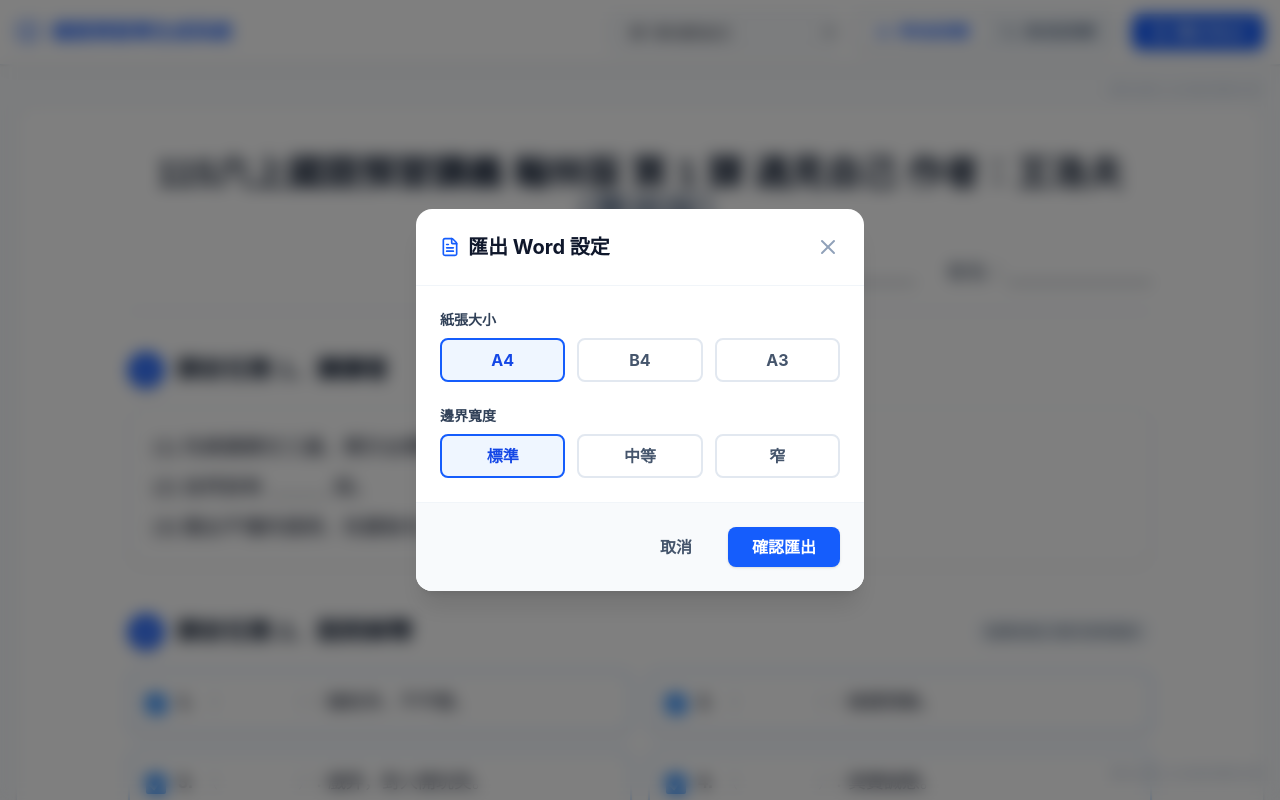
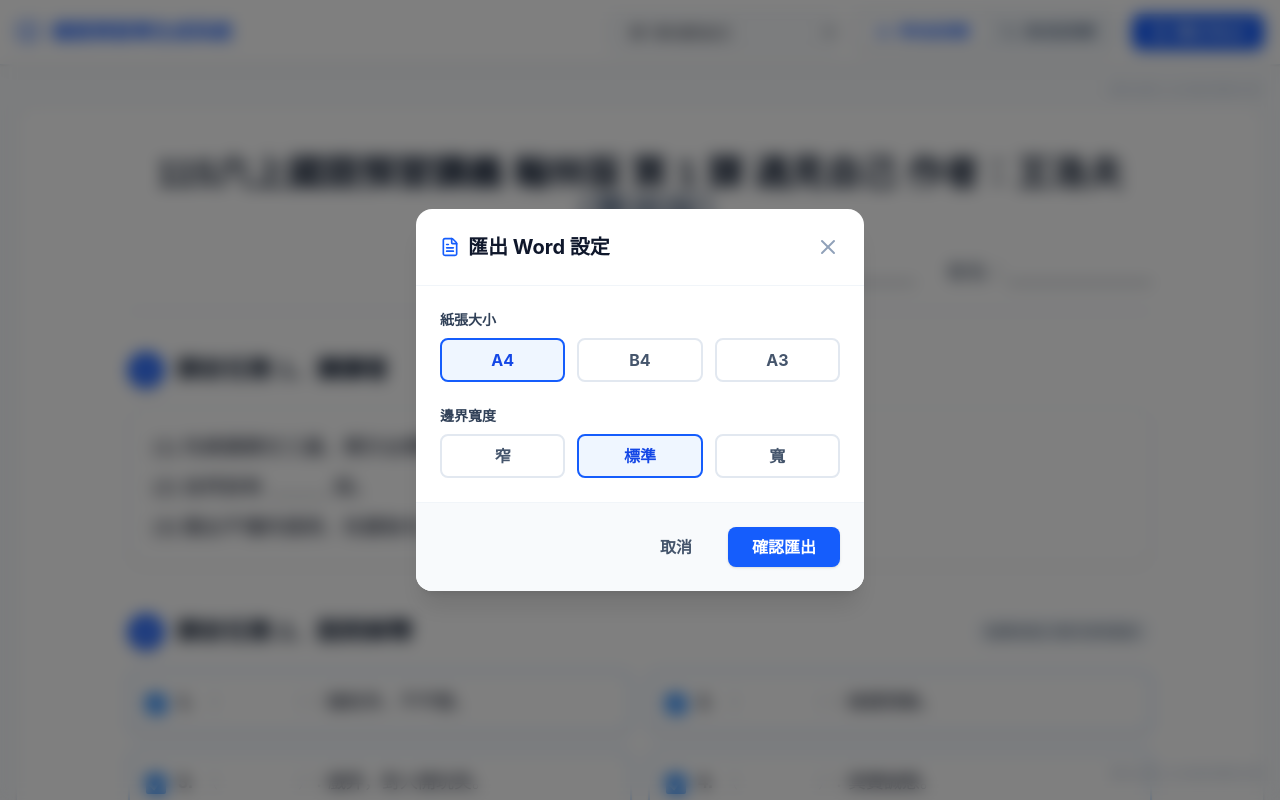
Before and after one commit to chy23/study-guide-generator, a React (Vite) app: page / in a window 1280 px wide. Both pictures are taken after a click on the button "匯出 Word". Shown: the top 800 px of the page. Built offline with nearby package versions, Linux system fonts and the light colour scheme.

Commit message:
更新邊界選項為窄、標準、寬，並對齊 Word 原生尺寸

```diff
--- a/src/App.jsx
+++ b/src/App.jsx
@@ -20,9 +20,9 @@
 
 
   const margins = {
+    narrow: { top: '1.27cm', bottom: '1.27cm', left: '1.27cm', right: '1.27cm' },
     normal: { top: '2.54cm', bottom: '2.54cm', left: '3.18cm', right: '3.18cm' },
-    moderate: { top: '1.91cm', bottom: '1.91cm', left: '1.91cm', right: '1.91cm' },
-    narrow: { top: '1.27cm', bottom: '1.27cm', left: '1.27cm', right: '1.27cm' }
+    wide: { top: '2.54cm', bottom: '2.54cm', left: '5.08cm', right: '5.08cm' }
   };
 
   // Initialize selections when lesson changes
@@ -169,9 +169,9 @@
                 <label className="block text-sm font-bold text-slate-700 mb-2">邊界寬度</label>
                 <div className="grid grid-cols-3 gap-3">
                   {[
+                    { id: 'narrow', label: '窄' },
                     { id: 'normal', label: '標準' },
-                    { id: 'moderate', label: '中等' },
-                    { id: 'narrow', label: '窄' }
+                    { id: 'wide', label: '寬' }
                   ].map(margin => (
                     <button
                       key={margin.id}
```
